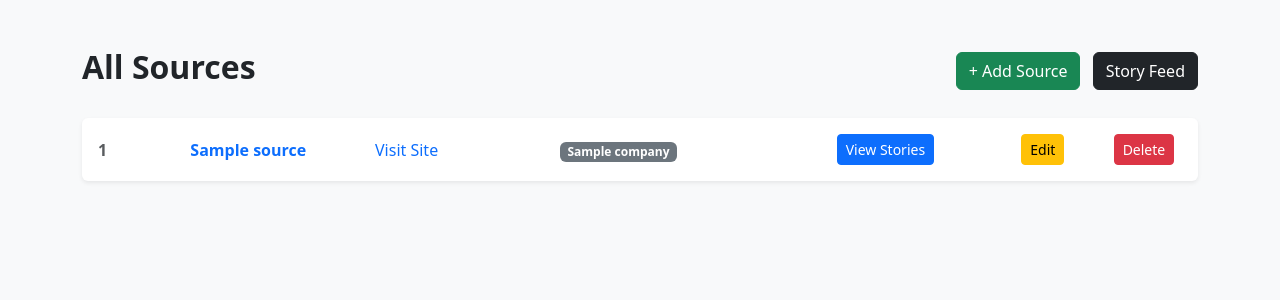
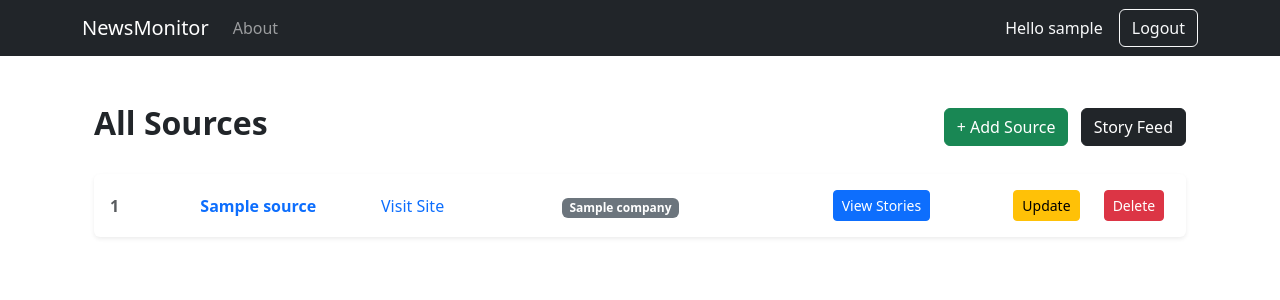
Before and after one commit to prashant2231109/Dummy_project, a Django app: page /sources/ in a window 1280 px wide. Shown: the top 300 px of the page. Run offline with Django 5.2, Linux system fonts and the light colour scheme; a user stored in the database is signed in; tables that the repository leaves empty hold one stand-in row (values such as "Sample post").

Commit message:
optimise the querry

```diff
--- a/clients/urls.py
+++ b/clients/urls.py
@@ -5,4 +5,5 @@ from . import views
 urlpatterns = [
     path('signup/', views.signup_view, name='signup'),
     path('login/', views.login_view, name='login'),
+    path('logout/', views.logout_view, name='logout'),
 ]
--- a/clients/views.py
+++ b/clients/views.py
@@ -72,3 +72,9 @@ def login_view(request):
     else:
         form = LoginForm()
     return render(request, "clients/login.html", {"form": form})
+
+
+def logout_view(request):
+    logout(request)
+    messages.success(request, "Logged out successfully")
+    return redirect("login")
--- a/source/templates/source/source_list.html
+++ b/source/templates/source/source_list.html
@@ -1,14 +1,8 @@
-<!DOCTYPE html>
-<html>
-<head>
-    <title>All Sources</title>
+{% extends "base.html" %}
 
-    <!-- Bootstrap CSS -->
-    <link href="https://cdn.jsdelivr.net/npm/bootstrap@5.3.2/dist/css/bootstrap.min.css" rel="stylesheet">
 
-</head>
 
-<body class="bg-light">
+{% block content %}
 
 <div class="container mt-5">
 
@@ -66,7 +60,7 @@
 
     <div class="col-md-1">
         <a href="{% url 'source:update' source.id %}" class="btn btn-warning btn-sm">
-            Edit
+            Update
         </a>
     </div>
 
@@ -92,7 +86,4 @@
 </div>
 
 
-<script src="https://cdn.jsdelivr.net/npm/bootstrap@5.3.2/dist/js/bootstrap.bundle.min.js"></script>
-
-</body>
-</html>
+{% endblock %}
--- a/source/views.py
+++ b/source/views.py
@@ -22,7 +22,7 @@ def add_source(request):
 
 @login_required
 def source_list(request):
-    sources = Source.objects.filter(company=request.user.subscriber.company)
+    sources = Source.objects.select_related("company").prefetch_related("tagged_companies").filter(company=request.user.subscriber.company)
     return render(
         request, "source/source_list.html", {"sources": sources}
     )
@@ -30,7 +30,7 @@ def source_list(request):
 
 @login_required
 def source_detail(request, source_id):
-    stories = Story.objects.filter(source_id=source_id)
+    stories = Story.objects.select_related("source").prefetch_related("tagged_companies").filter(source_id=source_id)
     print(stories)
     return render(
         request, "source/source_detail.html", {"stories": stories}
--- a/story/views.py
+++ b/story/views.py
@@ -12,7 +12,7 @@ from .models import Story
 
 @login_required
 def story_list(request):
-    stories = Story.objects.filter(company=request.user.subscriber.company)
+    stories = Story.objects.select_related("source").prefetch_related("tagged_companies").filter(company=request.user.subscriber.company)
     return render(request, "story/story_list.html", {"stories": stories})
 
 
--- a/templates/base.html
+++ b/templates/base.html
@@ -14,7 +14,7 @@
 <nav class="navbar navbar-expand-lg navbar-dark bg-dark">
   <div class="container">
 
-    <a class="navbar-brand" href="#">NewsApp</a>
+    <a class="navbar-brand" href="#">NewsMonitor</a>
 
     <button class="navbar-toggler" type="button" data-bs-toggle="collapse" data-bs-target="#navbarNav">
       <span class="navbar-toggler-icon"></span>
@@ -28,11 +28,23 @@
         </li>
       </ul>
 
-      <!-- Right side buttons -->
+    {% if user.is_authenticated %}
+        <div class="d-flex align-items-center">
+
+            <span class="text-light me-3" >
+               Hello {{ user.username }}
+            </span>
+            <a href="{% url 'logout' %}" class="btn btn-outline-light">
+                Logout
+            </a>
+        </div>
+
+    {% else %}
       <div class="d-flex">
         <a href="{% url 'login' %}" class="btn btn-outline-light me-2">Login</a>
         <a href="{% url 'signup' %}" class="btn btn-warning">Signup</a>
       </div>
+    {% endif %}
 
     </div>
 
```
Also changed, not shown: source/models.py (line endings or trailing spaces).
